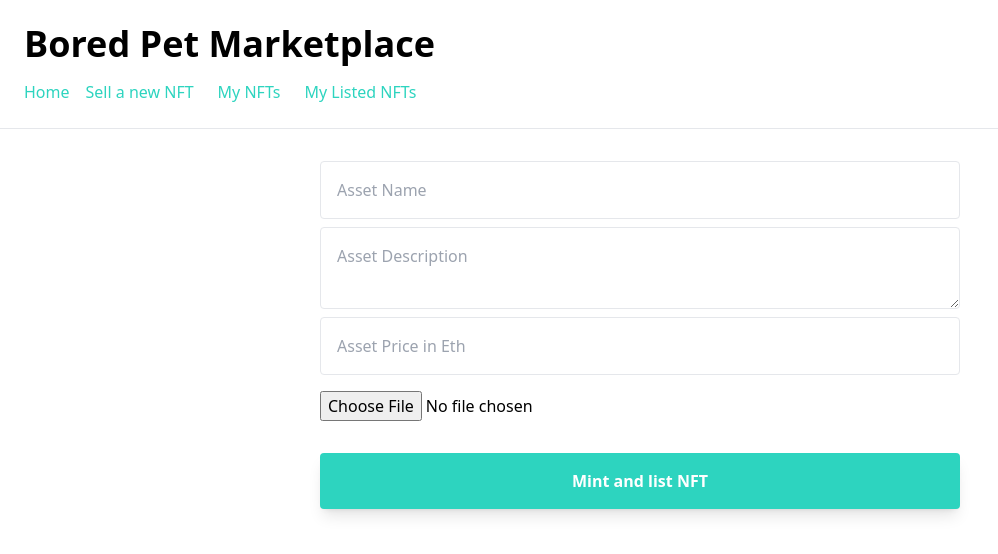
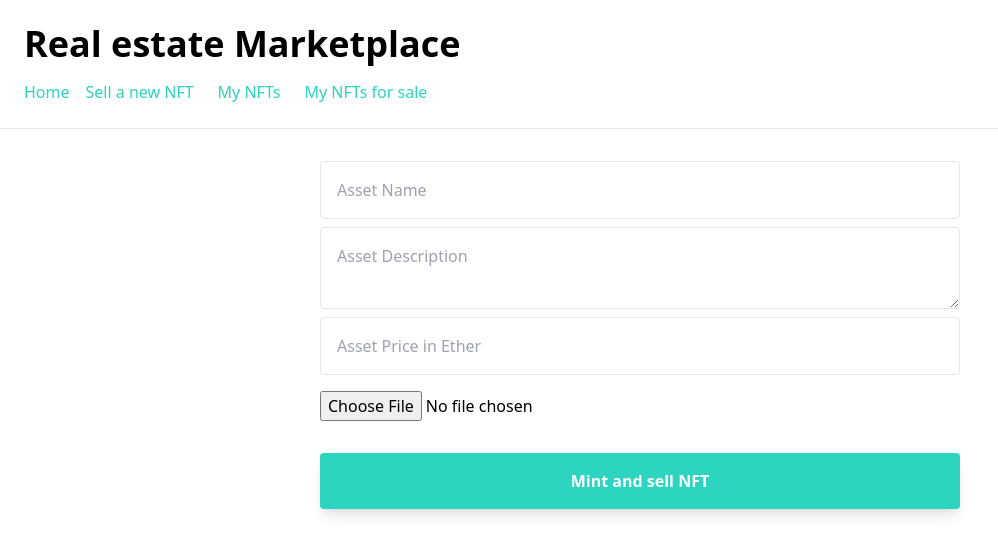
Before and after one commit to chaintons/DecentralBoligformidling, a Next.js app in the folder client/: page /create-and-list-nft in a window 1280 px wide. Shown: the top 554 px of the page, without its empty margins (0-998 px from the left). Built offline with nearby package versions, Linux system fonts and the light colour scheme; what ipfs-http-client would draw is missing.

Commit message:
List is now Sell

```diff
--- a/client/pages/_app.js
+++ b/client/pages/_app.js
@@ -5,7 +5,7 @@ function MyApp({ Component, pageProps }) {
   return (
     <div>
       <nav className="border-b p-6">
-        <p className="text-4xl font-bold">Bored Pet Marketplace</p>
+        <p className="text-4xl font-bold">Real estate Marketplace</p>
         <div className="flex mt-4">
           <Link href="/">
             <a className="mr-4 text-teal-400">
@@ -24,7 +24,7 @@ function MyApp({ Component, pageProps }) {
           </Link>
           <Link href="/my-listed-nfts">
             <a className="mr-6 text-teal-400">
-              My Listed NFTs
+              My NFTs for sale
             </a>
           </Link>
         </div>
--- a/client/pages/create-and-list-nft.js
+++ b/client/pages/create-and-list-nft.js
@@ -96,7 +96,7 @@ export default function CreateItem() {
           onChange={e => updateFormInput({ ...formInput, description: e.target.value })}
         />
         <input
-          placeholder="Asset Price in Eth"
+          placeholder="Asset Price in Ether"
           className="mt-2 border rounded p-4"
           onChange={e => updateFormInput({ ...formInput, price: e.target.value })}
         />
@@ -112,7 +112,7 @@ export default function CreateItem() {
           )
         }
         <button onClick={listNFTForSale} className="font-bold mt-4 bg-teal-400 text-white rounded p-4 shadow-lg">
-          Mint and list NFT
+          Mint and sell NFT
         </button>
       </div>
     </div>
--- a/client/pages/index.js
+++ b/client/pages/index.js
@@ -23,6 +23,7 @@ export default function Home() {
     // Iterate over the listed NFTs and retrieve their metadata
     const nfts = await Promise.all(listings.map(async (i) => {
       try {
+        console.log("TokenId:" + i.tokenId)
         const boredPetsContract = new web3.eth.Contract(BoredPetsNFT.abi, BoredPetsNFT.networks[networkId].address)
         const tokenURI = await boredPetsContract.methods.tokenURI(i.tokenId).call()
         const meta = await axios.get(tokenURI)
--- a/client/pages/my-listed-nfts.js
+++ b/client/pages/my-listed-nfts.js
@@ -49,14 +49,14 @@ export default function CreatorDashboard() {
     return (
       <div>
         <div className="p-4">
-          <h2 className="text-2xl py-2">Items Listed</h2>
+          <h2 className="text-2xl py-2">Items for sale</h2>
             <div className="grid grid-cols-1 sm:grid-cols-2 lg:grid-cols-4 gap-4 pt-4">
             {
               nfts.map((nft, i) => (
                 <div key={i} className="border shadow rounded-xl overflow-hidden">
                   <img src={nft.image} className="rounded" />
                   <div className="p-4 bg-black">
-                    <p className="text-2xl font-bold text-white">Price - {Web3.utils.fromWei(nft.price, "ether")} Eth</p>
+                    <p className="text-2xl font-bold text-white">Price - {Web3.utils.fromWei(nft.price, "ether")} Ether</p>
                   </div>
                 </div>
               ))
--- a/client/pages/my-nfts.js
+++ b/client/pages/my-nfts.js
@@ -69,8 +69,8 @@ export default function MyAssets() {
                     </div>
                   </div>
                   <div className="p-4 bg-black">
-                    <p className="text-2xl font-bold text-white">Price - {Web3.utils.fromWei(nft.price, "ether")} Eth</p>
-                    <button className="mt-4 w-full bg-teal-400 text-white font-bold py-2 px-12 rounded" onClick={() => listNFT(nft)}>List</button>
+                    <p className="text-2xl font-bold text-white">Price - {Web3.utils.fromWei(nft.price, "ether")} Ether</p>
+                    <button className="mt-4 w-full bg-teal-400 text-white font-bold py-2 px-12 rounded" onClick={() => listNFT(nft)}>Sell</button>
                   </div>
                 </div>
               ))
--- a/client/pages/resell-nft.js
+++ b/client/pages/resell-nft.js
@@ -46,7 +46,7 @@ export default function ResellNFT() {
     <div className="flex justify-center">
       <div className="w-1/2 flex flex-col pb-12">
         <input
-          placeholder="Asset Price in Eth"
+          placeholder="Asset Price in Ether"
           className="mt-2 border rounded p-4"
           onChange={e => updateFormInput({ ...formInput, price: e.target.value })}
         />
@@ -56,7 +56,7 @@ export default function ResellNFT() {
           )
         }
         <button onClick={listNFTForSale} className="font-bold mt-4 bg-teal-400 text-white rounded p-4 shadow-lg">
-          List NFT
+          Sell NFT
         </button>
       </div>
     </div>
```
Also changed, not shown: 1 other file (tests, documents, lock files or other folders).
